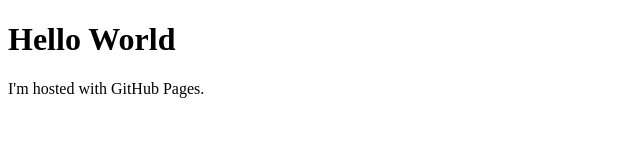
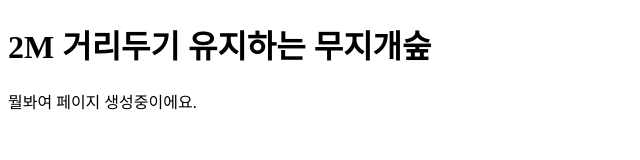
Before and after one commit to chosinong/chosinong.github.io, a plain HTML site: page mujigaesup/index.html in a window 1280 px wide. Shown: the whole page, without its empty margins (0-640 px from the left). Drawn offline with Linux system fonts and the light colour scheme.

Commit message:
Update index.html

```diff
--- a/mujigaesup/index.html
+++ b/mujigaesup/index.html
@@ -1,7 +1,7 @@
 <!DOCTYPE html>
 <html>
 <body>
-<h1>Hello World</h1>
-<p>I'm hosted with GitHub Pages.</p>
+<h1>2M 거리두기 유지하는 무지개숲</h1>
+<p>뭘봐여 페이지 생성중이에요.</p>
 </body>
 </html>
```
